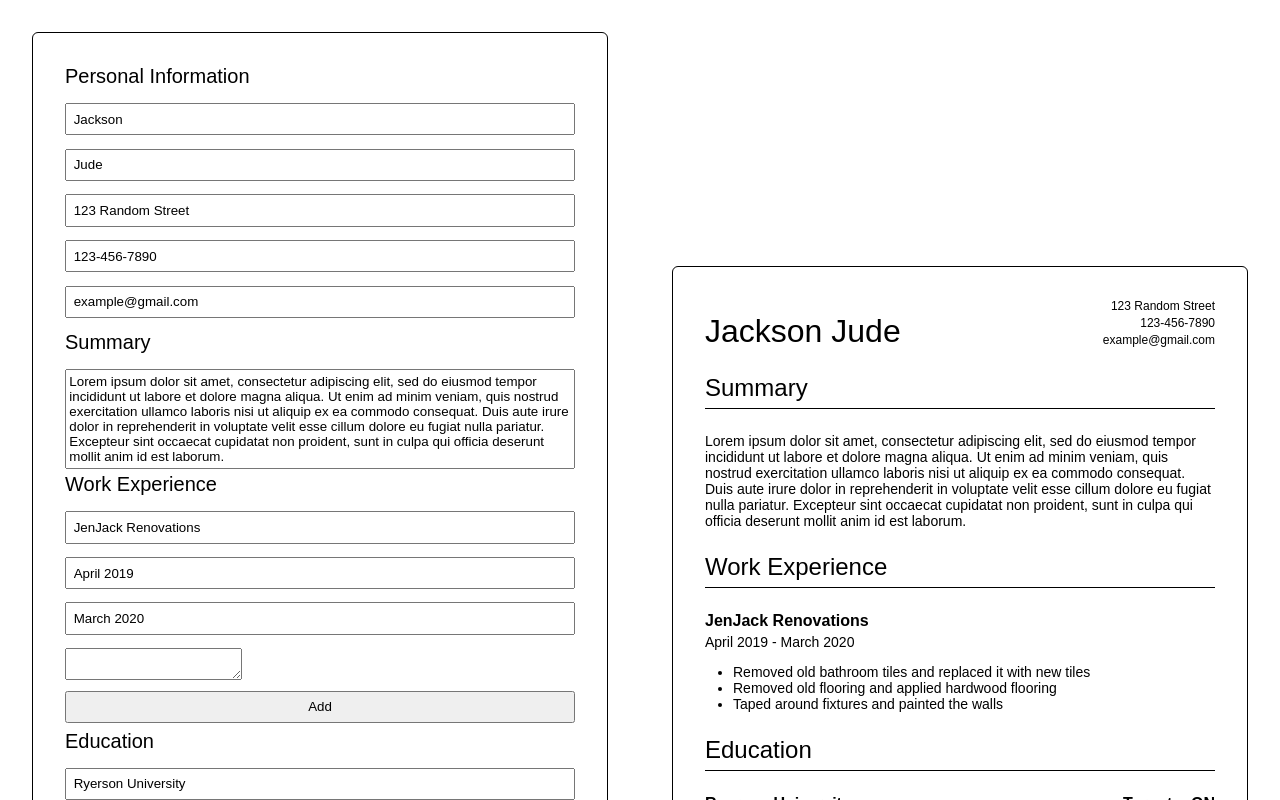
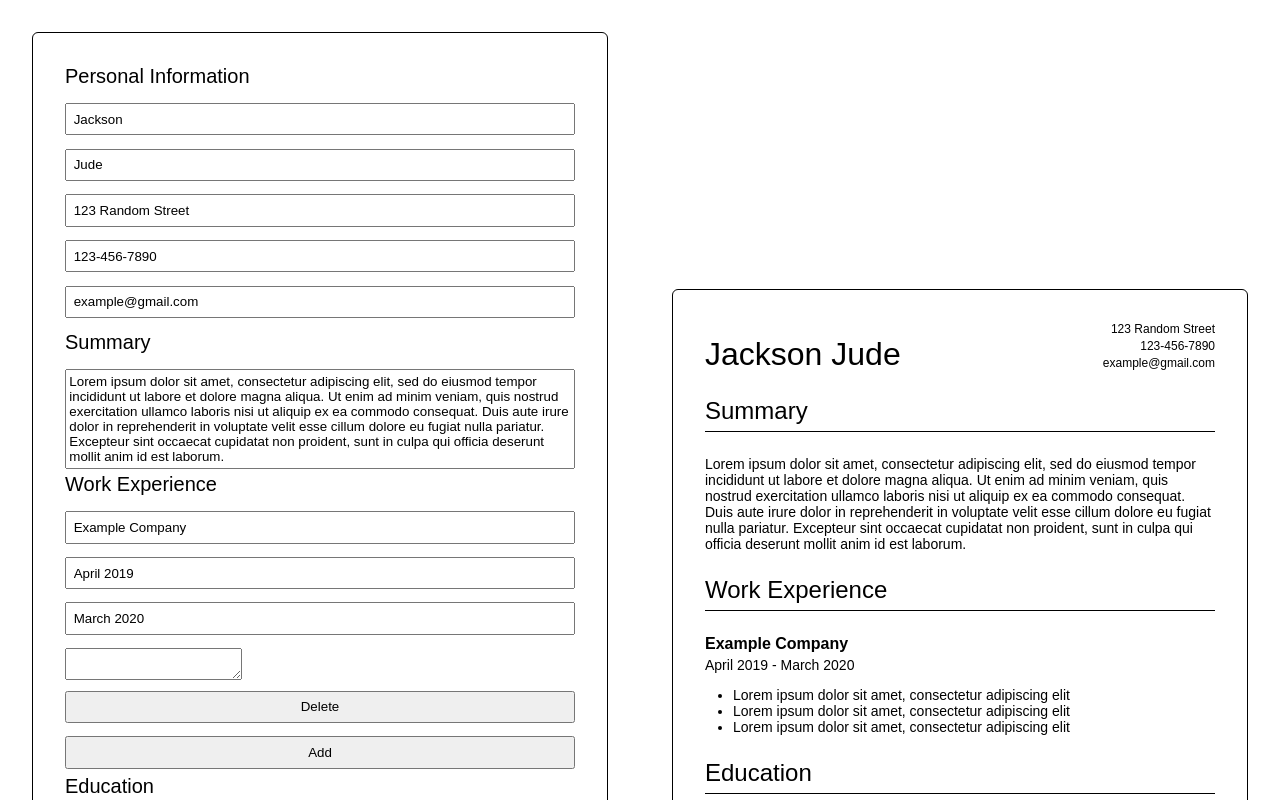
Before and after one commit to JacksonJ97/cv-application, a React (Create React App) app: page / in a window 1280 px wide. Shown: the top 800 px of the page. Built offline with nearby package versions, Linux system fonts and the light colour scheme.

Commit message:
refactored handleDelete and handleAdd

```diff
--- a/src/components/Container/index.js
+++ b/src/components/Container/index.js
@@ -28,13 +28,13 @@ class Container extends Component {
       experience: [
         {
           id: uniqueId(),
-          company: "JenJack Renovations",
+          company: "Example Company",
           startDate: "April 2019",
           endDate: "March 2020",
           details: [
-            "Removed old bathroom tiles and replaced it with new tiles",
-            "Removed old flooring and applied hardwood flooring",
-            "Taped around fixtures and painted the walls",
+            "Lorem ipsum dolor sit amet, consectetur adipiscing elit",
+            "Lorem ipsum dolor sit amet, consectetur adipiscing elit",
+            "Lorem ipsum dolor sit amet, consectetur adipiscing elit",
           ],
         },
       ],
@@ -53,7 +53,7 @@ class Container extends Component {
     this.handleChange = this.handleChange.bind(this);
     this.handleExperienceChange = this.handleExperienceChange.bind(this);
     this.handleEducationChange = this.handleEducationChange.bind(this);
-    this.handleClick = this.handleClick.bind(this);
+    this.handleAdd = this.handleAdd.bind(this);
     this.handleDelete = this.handleDelete.bind(this);
   }
 
@@ -70,16 +70,32 @@ class Container extends Component {
     this.setState({ stateCopy });
   }
 
-  handleDelete(id) {
+  handleDelete(id, name) {
+    if (name === "experienceDelete") {
+      let stateCopy = [...this.state.experience];
+      let newState = stateCopy.filter((element) => element.id !== id);
+      this.setState({ experience: newState });
+    }
+
+    if (name === "educationDelete") {
       let stateCopy = [...this.state.education];
       let newState = stateCopy.filter((element) => element.id !== id);
       this.setState({ education: newState });
     }
+  }
 
-  handleClick() {
+  handleAdd(name) {
+    if (name === "experienceAdd") {
+      this.setState({
+        experience: [...this.state.experience, { id: uniqueId(), company: "", startDate: "", endDate: "", details: [] }],
+      });
+    }
+
+    if (name === "educationAdd") {
       this.setState({
         education: [...this.state.education, { id: uniqueId(), school: "", degree: "", location: "", startDate: "", endDate: "" }],
       });
+    }
   }
 
   render() {
@@ -92,9 +108,7 @@ class Container extends Component {
     };
 
     const summaryInfo = this.state.summary;
-
     const experienceInfo = this.state.experience;
-
     const educationInfo = this.state.education;
 
     return (
@@ -107,8 +121,8 @@ class Container extends Component {
           onChange={this.handleChange}
           onExperienceChange={this.handleExperienceChange}
           onEducationChange={this.handleEducationChange}
-          handleEducationDelete={this.handleDelete}
-          onClick={this.handleClick}
+          handleDelete={this.handleDelete}
+          handleAdd={this.handleAdd}
         />
         <Preview basicInfo={basicInfo} summaryInfo={summaryInfo} experienceInfo={experienceInfo} educationInfo={educationInfo} />
       </Wrapper>
--- a/src/components/Form/EducationForm/index.js
+++ b/src/components/Form/EducationForm/index.js
@@ -7,11 +7,11 @@ class EducationForm extends Component {
   constructor(props) {
     super(props);
     this.handleChange = this.handleChange.bind(this);
-    this.handleClick = this.handleClick.bind(this);
+    this.handleDelete = this.handleDelete.bind(this);
   }
 
-  handleClick() {
-    this.props.handleEducationDelete(this.props.info.id);
+  handleDelete(id, name) {
+    this.props.handleDelete(id, name);
   }
 
   handleChange(e) {
@@ -32,7 +32,7 @@ class EducationForm extends Component {
         <input type="text" value={location} placeholder="Location" onChange={this.handleChange} name="location" />
         <input type="text" value={startDate} placeholder="Start Date" onChange={this.handleChange} name="startDate" />
         <input type="text" value={endDate} placeholder="End Date" onChange={this.handleChange} name="endDate" />
-        <DeleteButton onClick={this.handleClick} />
+        <DeleteButton onClick={this.handleDelete} name="educationDelete" id={this.props.info.id} />
       </div>
     );
   }
--- a/src/components/Form/ExperienceForm/index.js
+++ b/src/components/Form/ExperienceForm/index.js
@@ -1,9 +1,17 @@
 import React, { Component } from "react";
+
+// Components
+import DeleteButton from "../../Utilities/DeleteButton";
 
 class ExperienceForm extends Component {
   constructor(props) {
     super(props);
     this.handleChange = this.handleChange.bind(this);
+    this.handleDelete = this.handleDelete.bind(this);
+  }
+
+  handleDelete(id, name) {
+    this.props.handleDelete(id, name);
   }
 
   handleChange(e) {
@@ -21,6 +29,7 @@ class ExperienceForm extends Component {
         <input type="text" value={startDate} placeholder="Start Date" onChange={this.handleChange} name="startDate" />
         <input type="text" value={endDate} placeholder="End Date" onChange={this.handleChange} name="endDate" />
         <textarea />
+        <DeleteButton onClick={this.handleDelete} name="experienceDelete" id={this.props.info.id} />
       </div>
     );
   }
--- a/src/components/Form/index.js
+++ b/src/components/Form/index.js
@@ -22,10 +22,10 @@ class Form extends Component {
   constructor(props) {
     super(props);
     this.handleChange = this.handleChange.bind(this);
-    this.handleClick = this.handleClick.bind(this);
     this.handleExperienceChange = this.handleExperienceChange(this);
     this.handleEducationChange = this.handleEducationChange.bind(this);
     this.handleDelete = this.handleDelete.bind(this);
+    this.handleAdd = this.handleAdd.bind(this);
   }
 
   handleChange(value, name) {
@@ -40,12 +40,12 @@ class Form extends Component {
     this.props.onEducationChange(value, name, id);
   }
 
-  handleDelete(id) {
-    this.props.handleEducationDelete(id);
+  handleDelete(id, name) {
+    this.props.handleDelete(id, name);
   }
 
-  handleClick() {
-    this.props.onClick();
+  handleAdd(name) {
+    this.props.handleAdd(name);
   }
 
   render() {
@@ -62,23 +62,19 @@ class Form extends Component {
 
         <FormHeading title="Work Experience" />
         {experience.map((element, index) => {
-          return <ExperienceForm info={element} onExperienceChange={this.handleExperienceChange} key={index} />;
+          return (
+            <ExperienceForm info={element} onExperienceChange={this.handleExperienceChange} handleDelete={this.handleDelete} key={index} />
+          );
         })}
-
-        <AddButton />
+        <AddButton onClick={this.handleAdd} name="experienceAdd" />
 
         <FormHeading title="Education" />
         {education.map((element, index) => {
           return (
-            <EducationForm
-              info={element}
-              onEducationChange={this.handleEducationChange}
-              handleEducationDelete={this.handleDelete}
-              key={index}
-            />
+            <EducationForm info={element} onEducationChange={this.handleEducationChange} handleDelete={this.handleDelete} key={index} />
           );
         })}
-        <AddButton onClick={this.handleClick} />
+        <AddButton onClick={this.handleAdd} name="educationAdd" />
       </Wrapper>
     );
   }
--- a/src/components/Utilities/AddButton/index.js
+++ b/src/components/Utilities/AddButton/index.js
@@ -14,12 +14,16 @@ class AddButton extends Component {
     this.handleClick = this.handleClick.bind(this);
   }
 
-  handleClick() {
-    this.props.onClick();
+  handleClick(e) {
+    this.props.onClick(e.target.name);
   }
 
   render() {
-    return <Button onClick={this.handleClick}>Add</Button>;
+    return (
+      <Button onClick={this.handleClick} name={this.props.name}>
+        Add
+      </Button>
+    );
   }
 }
 
--- a/src/components/Utilities/DeleteButton/index.js
+++ b/src/components/Utilities/DeleteButton/index.js
@@ -14,12 +14,16 @@ class DeleteButton extends Component {
     this.handleClick = this.handleClick.bind(this);
   }
 
-  handleClick() {
-    this.props.onClick();
+  handleClick(e) {
+    this.props.onClick(this.props.id, e.target.name);
   }
 
   render() {
-    return <Button onClick={this.handleClick}>Delete</Button>;
+    return (
+      <Button onClick={this.handleClick} name={this.props.name} id={this.props.id}>
+        Delete
+      </Button>
+    );
   }
 }
 
```
Lines whose indentation alone changed are shown as unchanged.
